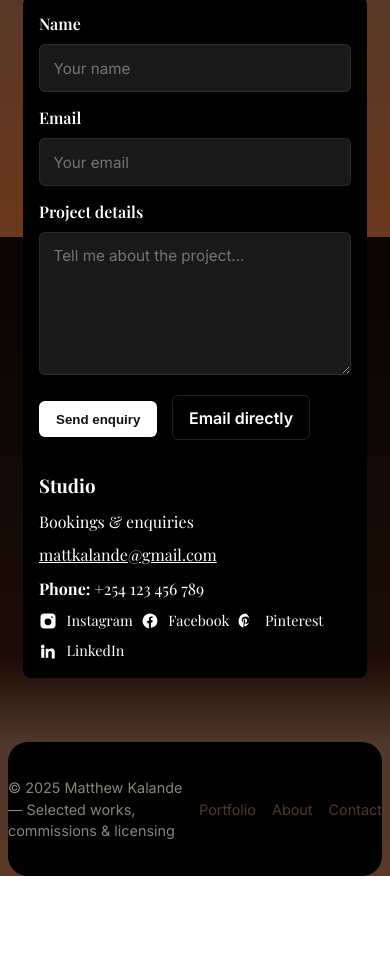
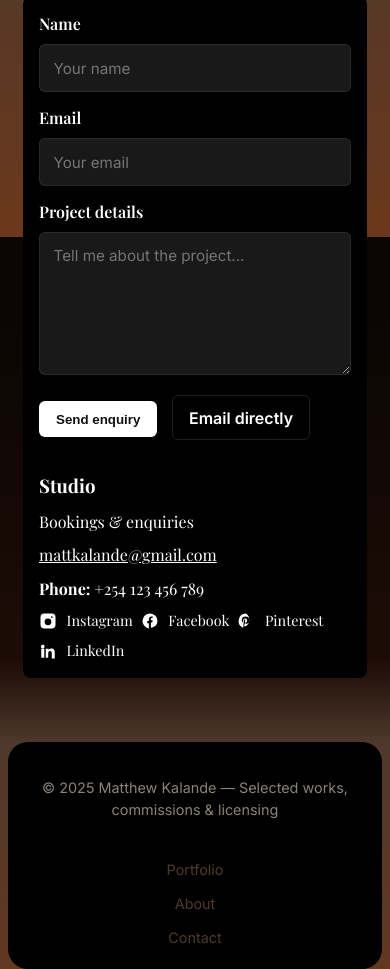
Before and after one commit to MonarrKuts/portfolio-website1.github.io, a plain HTML site: page index.html in a window 390 px wide. Shown: the part 4827-5796 px from the top of the page. Before the commit the page ends 5703 px from the top, so only its background shows below. Drawn offline with nearby package versions, Linux system fonts and the light colour scheme.

Commit message:
Refactor CSS for improved design and responsiveness
Updated CSS variables, styles, and layout for responsiveness and improved design.

```diff
--- a/style.css
+++ b/style.css
@@ -474,4 +474,14 @@ body{
   .hero-body{ padding: 3rem 0 4rem; }
   .brand-text{ display:none; }
   .hero-title{ font-size: clamp(1.6rem, 8vw, 2.2rem); }
+  .footer-inner {
+    flex-direction: column; /* Stacks the copyright and nav vertically */
+    text-align: center;
+    gap: 1.5rem;            /* Adds space between the two rows */
+  }
+
+  .footer-nav {
+    flex-direction: column; /* Optional: stacks individual links vertically */
+    gap: 0.8rem;
+  }
 }
```
